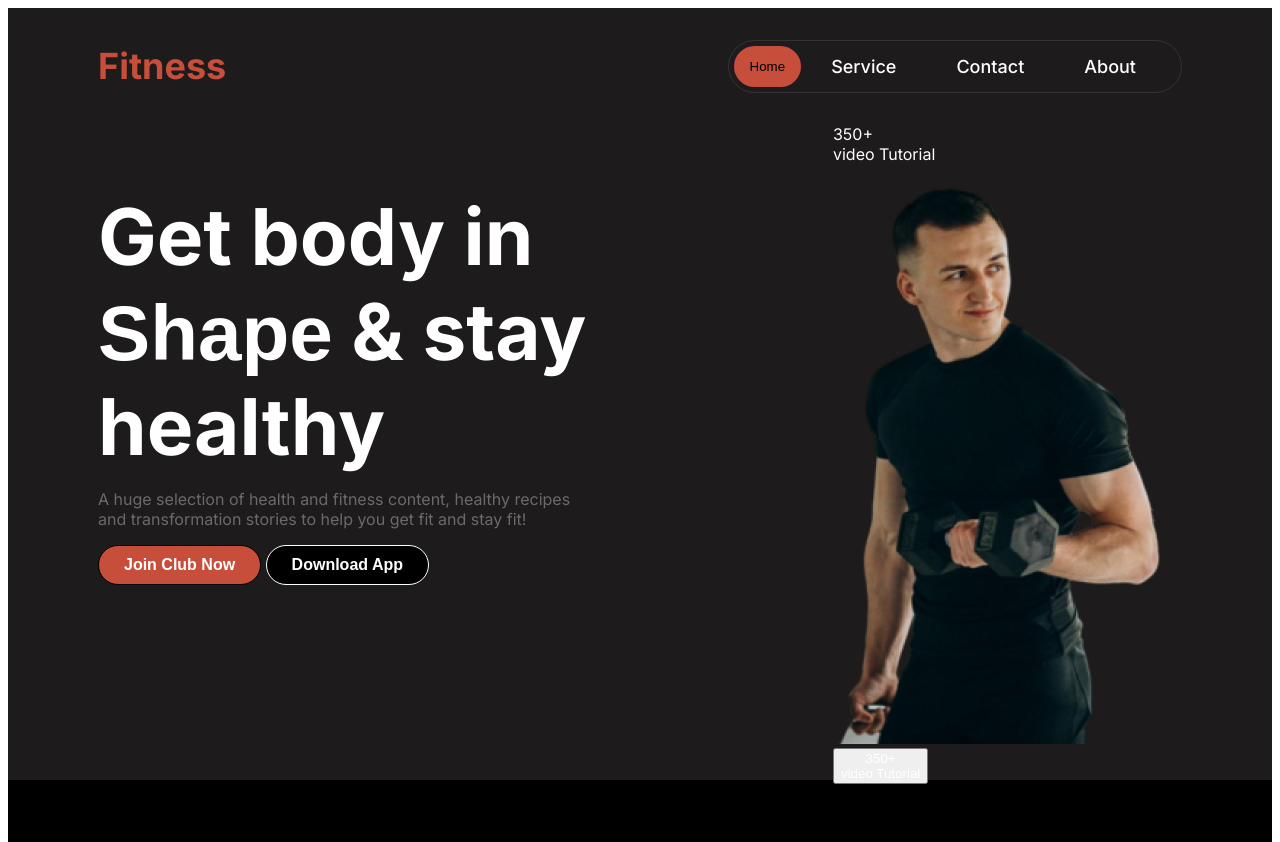
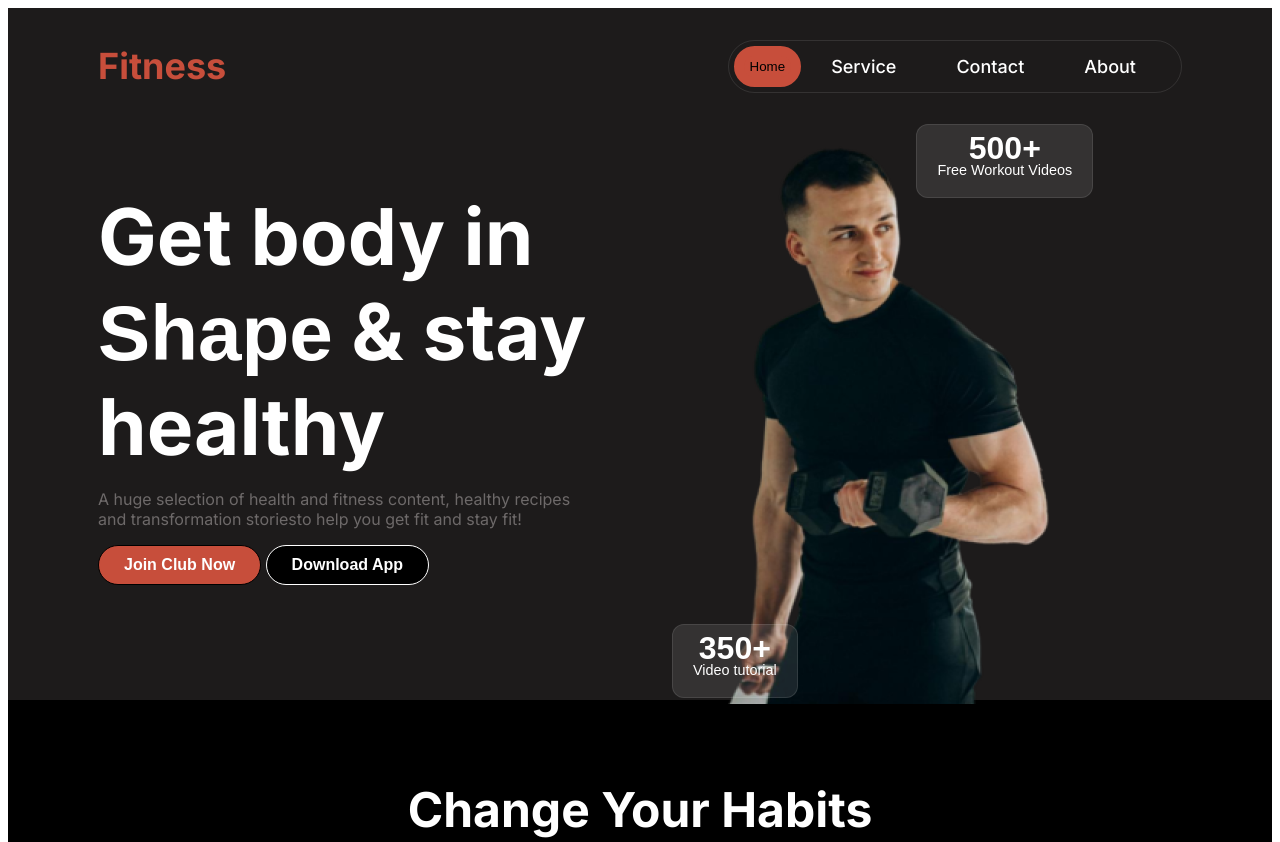
Before and after one commit to sarwarhusain/B10A2-ASS-02, a plain HTML site: page index.html in a window 1280 px wide. Shown: the top 842 px of the page. Drawn offline with Linux system fonts and the light colour scheme; a web font is replaced by a local one.

Commit message:
added change features:

```diff
--- a/Styles/styles.css
+++ b/Styles/styles.css
@@ -99,8 +99,8 @@ main{
 .navbar, .banner{
     max-width: 1440px;
     margin: 0 auto;
-    /* margin: 0px 90px ; */
 }
+
 
 .icon{
     display: none;
@@ -109,6 +109,9 @@ main{
 /* banner styles */
 .banner{
     justify-content: space-between;
+}
+.banner img{
+    margin-left: 80px;
 }
 .banner-title{
     font-size: 4.89rem;
@@ -120,47 +123,55 @@ main{
     font-size: 1rem;
     margin-top: -50px;
 }
-.banner-content img{
-    width: 100%;
+/*  */
+.badge-box{
+    width: 100;
 }
-.img-banner{
-    margin-top: 200px;
-}
-/* .badge{
-    height: 50px;
-    width: 50px;
-    background-color:rgb(199, 78, 59);
-    border-radius: 50%;position:relative;
-} */
-/* #banner-badge-1{
-     border: 1px solid rgba(54, 53, 53, 0.54);
-    background-color:rgba(48, 48, 48, 0.54);
+#badge-1{
+    border: 1px solid rgba(255, 255, 255, 0.1);
     border-radius: 12px;
     font-size: 1.5rem;
-    font-weight:600;
-    padding: 20px 40px;
-    margin-left: 100px;
-    margin-top: 100px;
+    font-weight: 500;
+    padding: 5px 20px;
+    margin-left: -210px;
+    margin-bottom: 500px;
+    background-color: rgba(255, 255, 255, 0.1);
+    color: rgb(255, 255, 255);
+
 }
-#banner-badge-2{
-    border: 1px solid rgba(54, 53, 53, 0.54);
-   background-color:rgba(48, 48, 48, 0.54);
-   border-radius: 12px;
-   font-size: 1.5rem;
-   font-weight:600;
-   padding: 20px 40px;
-   margin-left: -100px;
-   margin-top: -100px;
+#badge-title{
+    font-size: 2rem;
+    font-weight:700;
 }
-#banner-digit{
+.badge-description{
+    font-size: var(--font-size);
+    margin-top: -5px;
+}
+
+
+#badge-2{
+    border: 1px solid rgba(255, 255, 255, 0.1);
+    border-radius: 12px;
     font-size: 1.5rem;
+    font-weight: 500;
+    padding: 5px 20px;
+    margin-left: -510px;
+    margin-top: 500px;
+    background-color: rgba(255, 255, 255, 0.1);
+    color: rgb(255, 255, 255);
 }
-#banner-digit-tutorial{
-    font-size: 1rem;
+
+#badge-title{
+    font-size: 2rem;
+    font-weight:700;
 }
-.banner-badge-main img{
-    width: 100%;
-} */
+.badge-description{
+    font-size: var(--font-size);
+    margin-top: -5px;
+}
+.btn-badge{
+    background-color: aqua;
+}
 
 
 
@@ -311,7 +322,7 @@ input::placeholder{
 }
 .team-content img{
     width: 100%;
-    height: 100%;
+    height:100%;
     border-radius: 18px;
     /* border: 1px solid tomato;  */
 }
@@ -343,7 +354,8 @@ footer{
     margin: 20px 90px ;
 }
 .footer-content h2{
-    font-size: 4.4rem;
+    font-size: 4rem;
+    margin:-5px;
 
 }
 .footer-content h3{
@@ -352,7 +364,9 @@ footer{
 .footer-content p{
     color: rgba(190, 183, 183, 0.5);
 }
-
+.reserved p{
+    text-align: center;
+}
 /* responsive media query */
 @media screen and (max-width: 576px) {
     .nav,
@@ -370,6 +384,13 @@ footer{
     .nav-links{
         display: none;
     }
+
+    #badge-1{
+        display: none;
+    }
+    #badge-2{
+        display: none;
+    }
     .icon{
         display: contents;
         color: white;
@@ -379,8 +400,6 @@ footer{
         font-size: 3rem;
         padding-bottom: 20px;
     }
-
-
     .habits h2{
         font-size: 40px;
         margin-top: -30px;
--- a/index.html
+++ b/index.html
@@ -24,33 +24,25 @@
         <div class="banner display-flex">
             <div class="banner-content ">
                 <h2 class="banner-title text-white">Get body in <br> <span id="miama">Shape</span> & stay <br> healthy</h2>
-             <p class="banner-description description-txt-color">
-                A huge selection of health and fitness content, healthy recipes <br> and transformation stories to help you get fit and stay fit!
-            </p>
-            <button class=" btn-primary text-white ">Join Club Now</button>
-            <button class="btn-secondary text-white ">Download App</button>
+                <p class="banner-description description-txt-color">A huge selection of health and fitness content, healthy recipes <br> and transformation storiesto help you get fit and stay fit!
+                </p>
+                <button class=" btn-primary text-white ">Join Club Now</button>
+                <button class="btn-secondary text-white ">Download App</button>
             </div>
-            <div class="badge display-flex">
-
-               </div>
-            <div class="banner-badge-main">
-
-                <div class="badge ">
-                    <div id="banner-badge-1" class="text-white">
-                        <span id="banner-digit">350+</span>
-                        <br>
-                        <span id="banner-digit-tutorial">video Tutorial</span>
-                    </div>
-                   </div>
-                <img src="images/Images 2.png" alt="">
-
-               <div class="badge ">
-                <button id="banner-badge-2" class="text-white">
-                    <span id="banner-digit">350+</span>
+            <img src="images/Images 2.png" alt="">
+            <div class="x">
+                <button  id="badge-1"  class="btn-badge">
+                    <span id="badge-title">500+</span>
                     <br>
-                    <span id="banner-digit-tutorial">video Tutorial</span>
+                    <p class="badge-description">Free Workout Videos</p>
                 </button>
-               </div>
+            </div>
+            <div class="y">
+                <button  id="badge-2"  class="btn-badge">
+                    <span id="badge-title">350+</span>
+                    <br>
+                    <p class="badge-description">Video tutorial</p>
+                </button>
             </div>
         </div>
     </header>
@@ -229,8 +221,11 @@
                 <p>App Design</p>
             </div>
            </div>
+           <div class="reserved">
+            <hr>
+                 <p class="description-txt-color ">All right reserved @Fitness 2024</p>
+           </div>
 
-           <!-- <p class="reserved description-txt-color ">All right reserved @Fitness 2024</p> -->
         </footer>
 </main>
 </body>
```
